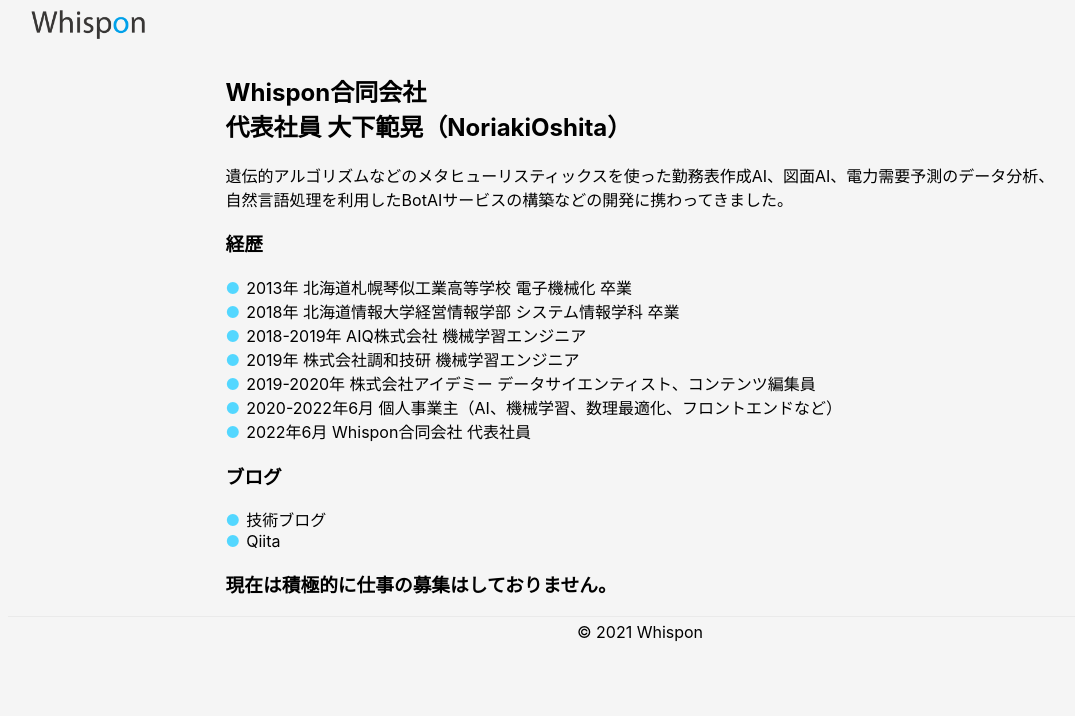
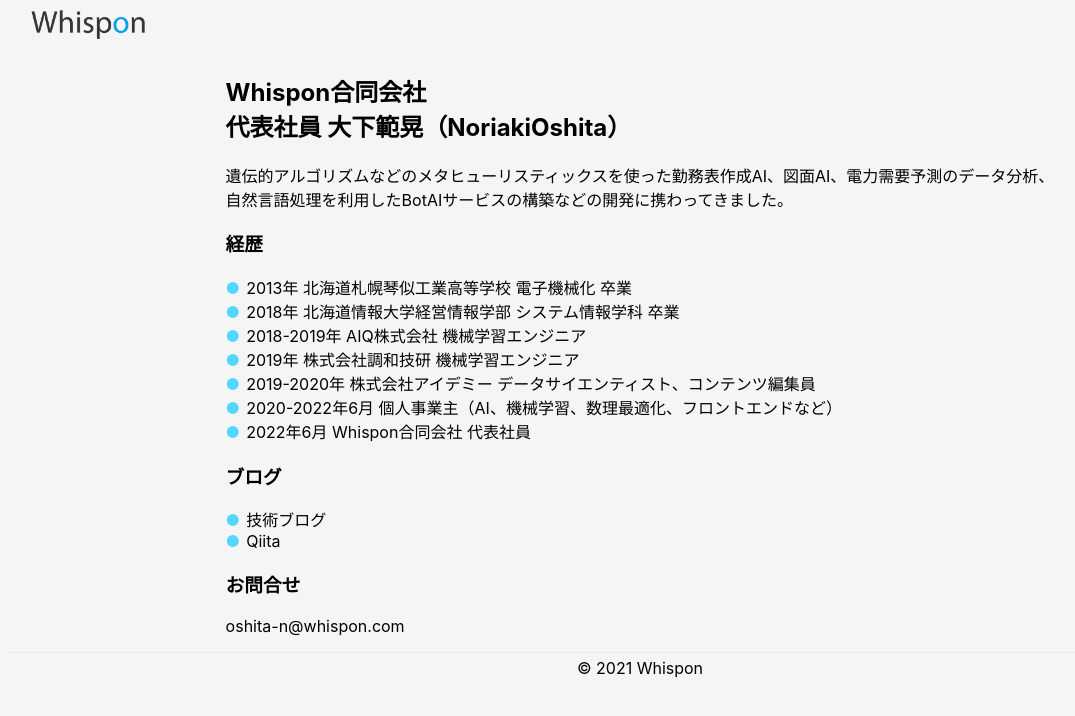
Before and after one commit to oshita-n/whispon_lp, a Next.js app: page / in a window 1280 px wide. Shown: the top 716 px of the page, without its empty margins (0-1075 px from the left). Built offline with nearby package versions, Linux system fonts and the light colour scheme.

Commit message:
🔨 お問合せページのふっき

```diff
--- a/pages/index.tsx
+++ b/pages/index.tsx
@@ -38,7 +38,8 @@
             <li><a href="https://kasupekira.com">技術ブログ</a></li>
             <li><a href="https://qiita.com/NoriakiOshita">Qiita</a></li>
           </ul>
-          <h3>現在は積極的に仕事の募集はしておりません。</h3>
+          <h3>お問合せ</h3>
+          <p>oshita-n@whispon.com</p>
         </div>
       </main>
 
```
